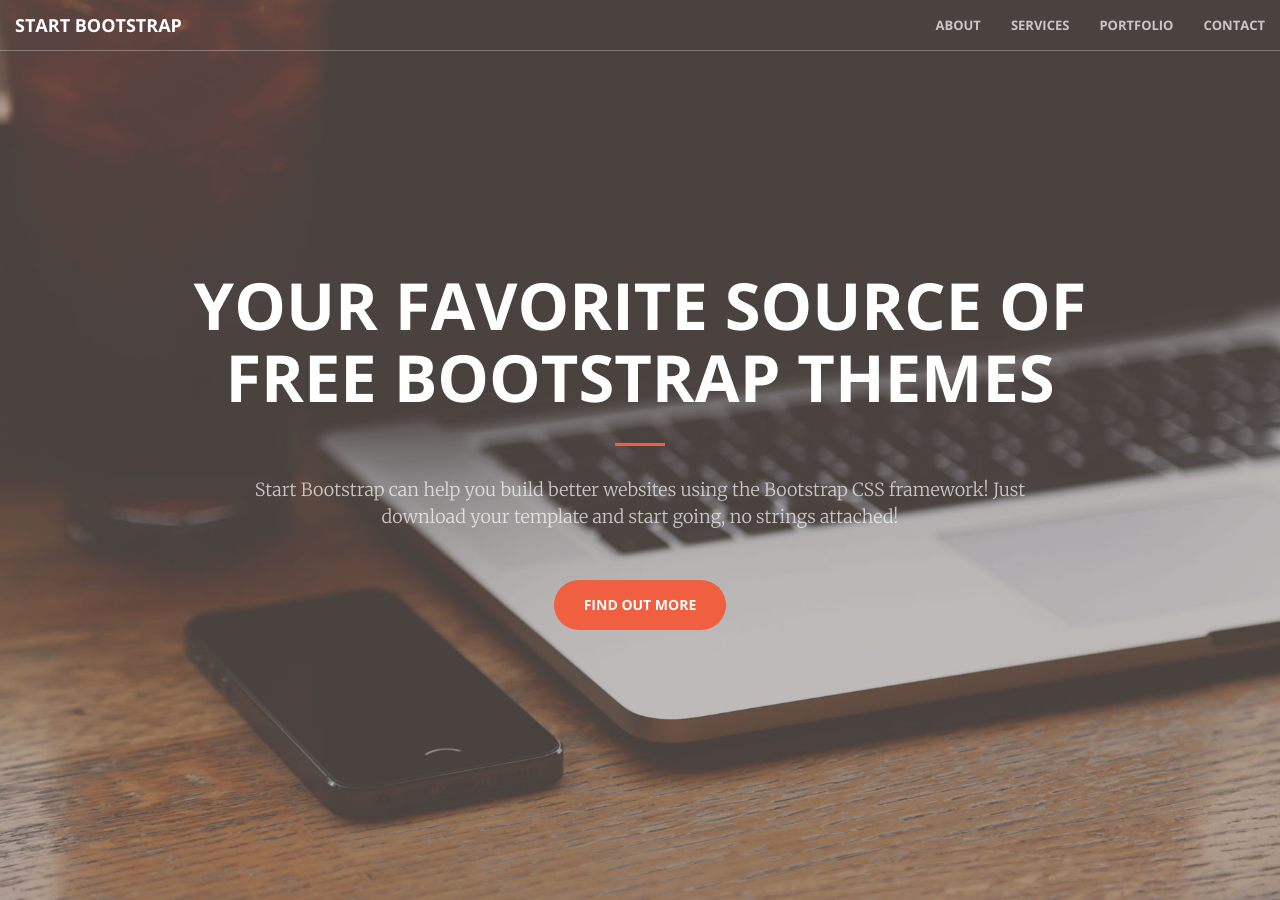
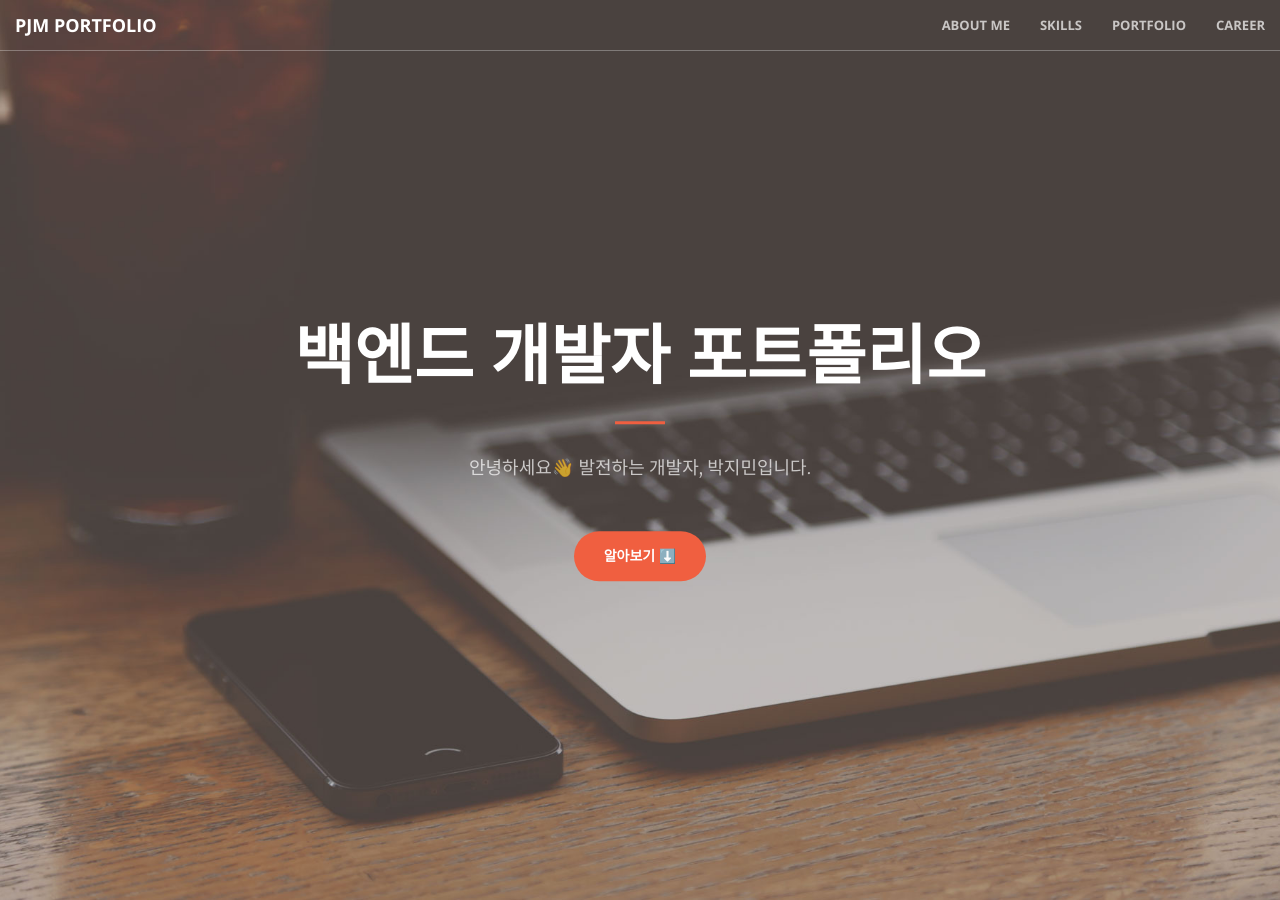
Before and after one commit to jmp1533/pjm.github.io, a Jekyll site: the page built from index.html, in a window 1280 px wide and 900 px high. Built offline with Jekyll 4.4.1, drawn with Linux system fonts in a browser that asks for light colours.

Commit message:
no message

```diff
--- a/_includes/head.html
+++ b/_includes/head.html
@@ -8,22 +8,16 @@
 
     <title>Creative - Start Bootstrap Theme</title>
 
-    <!-- Bootstrap Core CSS -->
     <link rel="stylesheet" href="css/bootstrap.min.css" type="text/css">
 
-    <!-- Custom Fonts -->
     <link href='https://fonts.googleapis.com/css?family=Open+Sans:300italic,400italic,600italic,700italic,800italic,400,300,600,700,800' rel='stylesheet' type='text/css'>
     <link href='https://fonts.googleapis.com/css?family=Merriweather:400,300,300italic,400italic,700,700italic,900,900italic' rel='stylesheet' type='text/css'>
     <link rel="stylesheet" href="font-awesome/css/font-awesome.min.css" type="text/css">
 
-    <!-- Plugin CSS -->
     <link rel="stylesheet" href="css/animate.min.css" type="text/css">
 
-    <!-- Custom CSS -->
     <link rel="stylesheet" href="css/main.css" type="text/css">
 
-    <!-- HTML5 Shim and Respond.js IE8 support of HTML5 elements and media queries -->
-    <!-- WARNING: Respond.js doesn't work if you view the page via file:// -->
     <!--[if lt IE 9]>
         <script src="https://oss.maxcdn.com/libs/html5shiv/3.7.0/html5shiv.js"></script>
         <script src="https://oss.maxcdn.com/libs/respond.js/1.4.2/respond.min.js"></script>
--- a/_includes/header.html
+++ b/_includes/header.html
@@ -1,10 +1,11 @@
 <header>
     <div class="header-content">
         <div class="header-content-inner">
-            <h1>Your Favorite Source of Free Bootstrap Themes</h1>
+            <h1>백엔드 개발자 포트폴리오</h1>
             <hr>
-            <p>Start Bootstrap can help you build better websites using the Bootstrap CSS framework! Just download your template and start going, no strings attached!</p>
-            <a href="#about" class="btn btn-primary btn-xl page-scroll">Find Out More</a>
+            <p>안녕하세요👋
+               발전하는 개발자, 박지민입니다.</p>
+            <a href="#about" class="btn btn-primary btn-xl page-scroll">알아보기 ⬇️</a>
         </div>
     </div>
 </header>
--- a/_includes/nav.html
+++ b/_includes/nav.html
@@ -1,6 +1,5 @@
 <nav id="mainNav" class="navbar navbar-default navbar-fixed-top">
     <div class="container-fluid">
-        <!-- Brand and toggle get grouped for better mobile display -->
         <div class="navbar-header">
             <button type="button" class="navbar-toggle collapsed" data-toggle="collapse" data-target="#bs-example-navbar-collapse-1">
                 <span class="sr-only">Toggle navigation</span>
@@ -8,27 +7,24 @@
                 <span class="icon-bar"></span>
                 <span class="icon-bar"></span>
             </button>
-            <a class="navbar-brand page-scroll" href="#page-top">Start Bootstrap</a>
+            <a class="navbar-brand page-scroll" href="#page-top">PJM Portfolio</a>
         </div>
 
-        <!-- Collect the nav links, forms, and other content for toggling -->
         <div class="collapse navbar-collapse" id="bs-example-navbar-collapse-1">
             <ul class="nav navbar-nav navbar-right">
                 <li>
-                    <a class="page-scroll" href="#about">About</a>
+                    <a class="page-scroll" href="#about">About Me</a>
                 </li>
                 <li>
-                    <a class="page-scroll" href="#services">Services</a>
+                    <a class="page-scroll" href="#services">Skills</a>
                 </li>
                 <li>
                     <a class="page-scroll" href="#portfolio">Portfolio</a>
                 </li>
                 <li>
-                    <a class="page-scroll" href="#contact">Contact</a>
+                    <a class="page-scroll" href="#contact">Career</a>
                 </li>
             </ul>
         </div>
-        <!-- /.navbar-collapse -->
     </div>
-    <!-- /.container-fluid -->
 </nav>
--- a/_includes/scripts.html
+++ b/_includes/scripts.html
@@ -1,13 +1,9 @@
-<!-- jQuery -->
 <script src="js/jquery.js"></script>
 
-<!-- Bootstrap Core JavaScript -->
 <script src="js/bootstrap.min.js"></script>
 
-<!-- Plugin JavaScript -->
 <script src="js/jquery.easing.min.js"></script>
 <script src="js/jquery.fittext.js"></script>
 <script src="js/wow.min.js"></script>
 
-<!-- Custom Theme JavaScript -->
 <script src="js/creative.js"></script>
```
